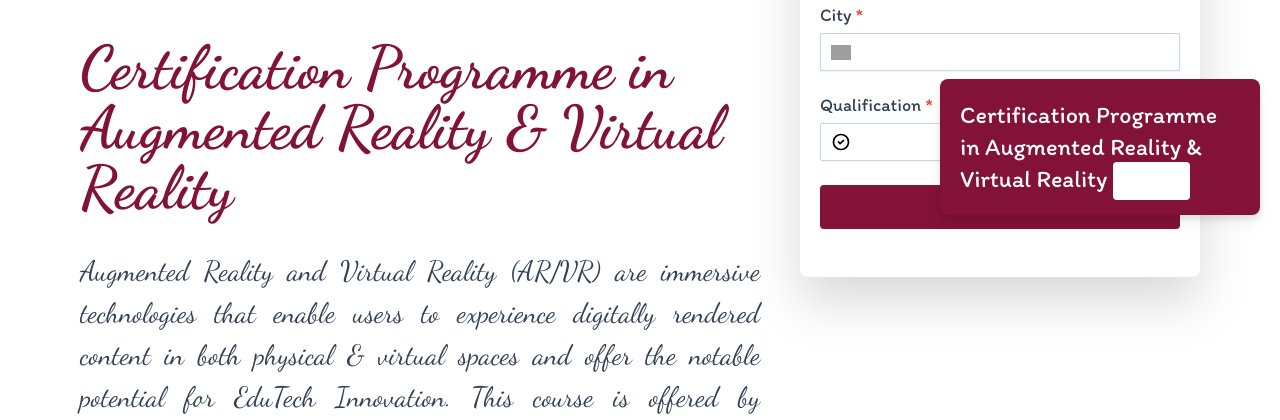
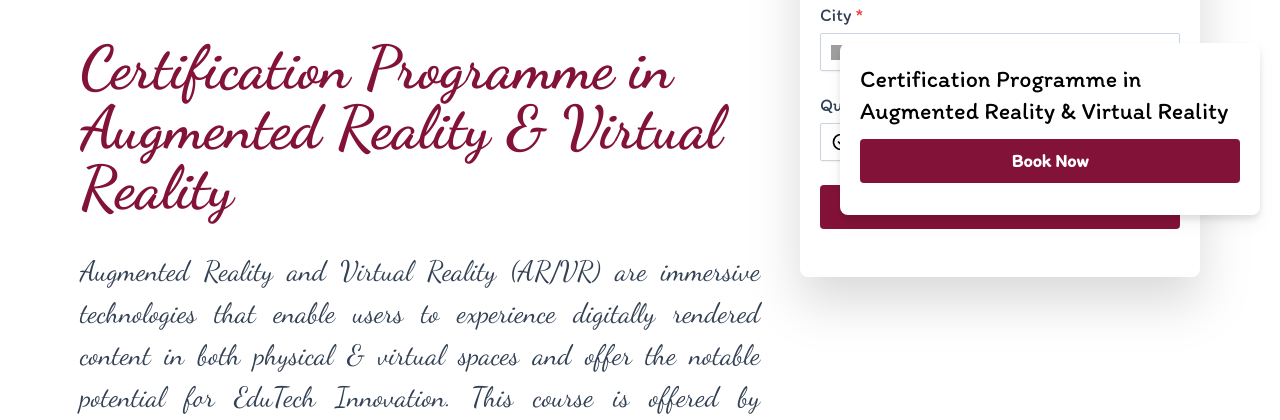
Before and after one commit to Manoj-Paramsetti/AR-VR-IT, a Flask app: page / in a window 1280 px wide. Shown: the part 565-985 px from the top of the page. Run offline with Flask 2, Linux system fonts and the light colour scheme; some libraries are stand-ins or nearby versions; some web fonts are replaced; grey boxes are pictures that could not be loaded.

Commit message:
Fix: Appearance on firefox

```diff
--- a/templates/home.html
+++ b/templates/home.html
@@ -159,12 +159,11 @@
             <img class="my-auto form-reverse w-[100px] md:w-[160px]" src="/static/images/scopik.png">
         </div>
     </nav>
-    <div class="fixed bottom-0 text-white rounded-lg bg-[#831238] drop-shadow-lg right-0 z-[10] max-w-[320px] text-md md:text-2xl mx-4 md:mr-5 md:mb-5 p-5">
+    <div class="fixed bottom-0 text-black rounded-lg bg-white drop-shadow-lg right-0 z-[10] max-w-[420px] text-md md:text-2xl mx-4 md:mr-5 md:mb-5 p-5">
         Certification Programme in Augmented Reality & Virtual Reality
-        <a href="#form" class="mt-6 text-[#831238] flex-shrink-0 text-center bg-[#fff] hover:bg-[#EEE] active:bg-[#DDD] focus:outline-none focus:ring focus:ring-[#831238] rounded w-full py-2 text-md md:text-lg font-bold text-white" type="submit">
+        <button onclick="window.location.href='#form'" class="my-3 flex-shrink-0 bg-[#831238] hover:bg-[#831238] active:bg-[#831238] focus:outline-none focus:ring focus:ring-[#831238] rounded w-full py-2 text-lg font-bold text-white" type="submit">
             Book Now
-        </a>
-
+        </button>
     </div>
     <div class="flex mx-auto flex-col mb-10 justify-between flex h-92 lg:mx-auto sm:px-20 lg:flex-row px-5">
         <div class="container my-5 mx-auto lg:mr-10">
```
